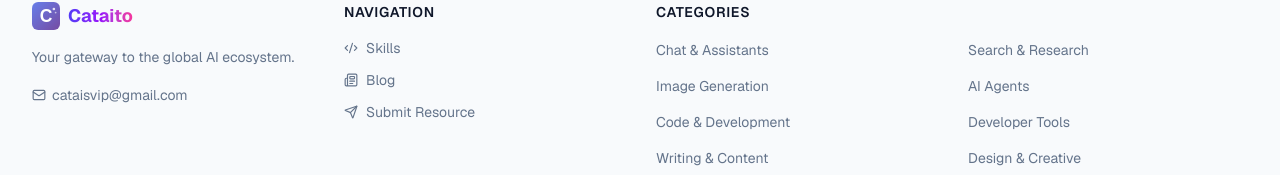
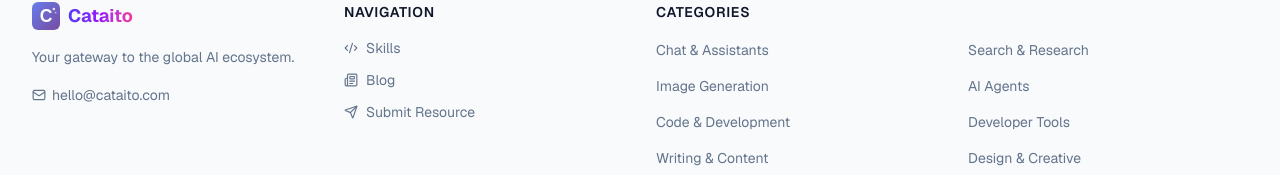
Before and after one commit to aaron202302/cataisvip, a Next.js app: page /en/submit in a window 1280 px wide. Shown: the part 1049-1224 px from the top of the page. Built offline with nearby package versions, Linux system fonts and the light colour scheme.

Commit message:
feat: 网站邮箱全面切换为品牌邮箱 hello@cataito.com

```diff
--- a/src/app/[locale]/disclaimer/DisclaimerClient.tsx
+++ b/src/app/[locale]/disclaimer/DisclaimerClient.tsx
@@ -95,7 +95,7 @@
             <section>
               <h2 className="text-xl font-semibold text-[var(--foreground)] mb-3">{t('contact_title')}</h2>
               <p>{t('contact_text')}</p>
-              <p className="mt-2"><strong>Email:</strong> cataisvip@gmail.com</p>
+              <p className="mt-2"><strong>Email:</strong> hello@cataito.com</p>
             </section>
           </div>
         </article>
--- a/src/app/[locale]/privacy/PrivacyClient.tsx
+++ b/src/app/[locale]/privacy/PrivacyClient.tsx
@@ -106,7 +106,7 @@
             <section>
               <h2 className="text-xl font-semibold text-[var(--foreground)] mb-3">{t('contact_title')}</h2>
               <p>{t('contact_text')}</p>
-              <p className="mt-2"><strong>Email:</strong> cataisvip@gmail.com</p>
+              <p className="mt-2"><strong>Email:</strong> hello@cataito.com</p>
             </section>
           </div>
         </article>
--- a/src/app/[locale]/submit/page.tsx
+++ b/src/app/[locale]/submit/page.tsx
@@ -8,7 +8,7 @@
 import { ArrowLeft, Send, CheckCircle, Loader2, AlertCircle } from 'lucide-react';
 
 const CATEGORIES = ['Chat', 'Image', 'Code', 'Writing', 'Video', 'Audio', 'Search', 'Design', 'Agent', 'Developer', 'Platform'];
-const FORMSUBMIT_URL = 'https://formsubmit.co/ajax/cataisvip@gmail.com';
+const FORMSUBMIT_URL = 'https://formsubmit.co/ajax/hello@cataito.com';
 
 export default function SubmitPage() {
   const t = useTranslations('submit');
--- a/src/components/Footer.tsx
+++ b/src/components/Footer.tsx
@@ -31,9 +31,9 @@
             <p className="text-sm text-[var(--muted)] leading-relaxed">
               {t('description')}
             </p>
-            <a href="mailto:cataisvip@gmail.com" className="flex items-center gap-1.5 text-sm text-[var(--muted)] hover:text-[var(--primary)] transition" title={t('contact')}>
+            <a href="mailto:hello@cataito.com" className="flex items-center gap-1.5 text-sm text-[var(--muted)] hover:text-[var(--primary)] transition" title={t('contact')}>
               <Mail className="w-3.5 h-3.5" />
-              <span>cataisvip@gmail.com</span>
+              <span>hello@cataito.com</span>
             </a>
           </div>
 
```
